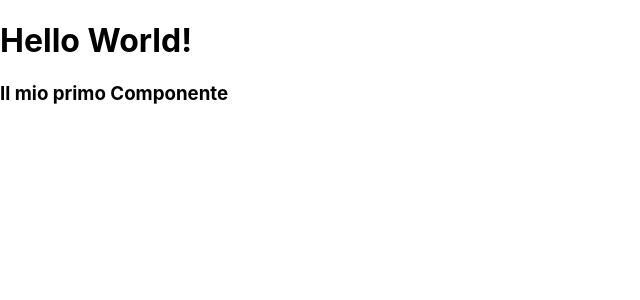
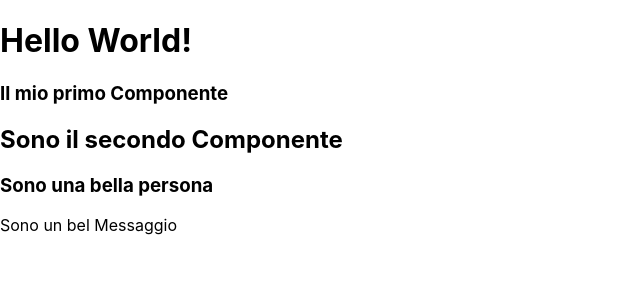
Before and after one commit to zuingo88/my-first-react-app, a React (Create React App) app in the folder first-react/: page / in a window 1280 px wide. Shown: the top 300 px of the page, without its empty margins (0-640 px from the left). Built offline with nearby package versions, Linux system fonts and the light colour scheme; the HTML template or start-up script is replaced by a standard one.

Commit message:
Componenti innestati.

```diff
--- a/first-react/src/App.js
+++ b/first-react/src/App.js
@@ -1,10 +1,12 @@
 import Componente1 from './Componente1'
+import Componente2 from './Componente2'
 
 function App() {
   return (
     <div className="App">
       <h1>Hello World!</h1>
       <Componente1 />
+      <Componente2 />
     </div>
   );
 }
--- /dev/null
+++ b/first-react/src/Componente2.js
@@ -0,0 +1,33 @@
+import React, { Fragment } from 'react'
+
+function Componente2() {
+  return (
+    <div>
+      <Saluto />
+    </div>
+  )
+}
+
+function Persona () {
+  return (
+    <h3>Sono una bella persona</h3>
+  )
+}
+
+function Messaggio() {
+  return (
+    <p>Sono un bel Messaggio</p>
+  )
+}
+
+function Saluto() {
+  return (
+    <Fragment>
+      <h2>Sono il secondo Componente</h2>
+      <Persona />
+      <Messaggio></Messaggio>
+    </Fragment>
+  )
+}
+
+export default Componente2
```
